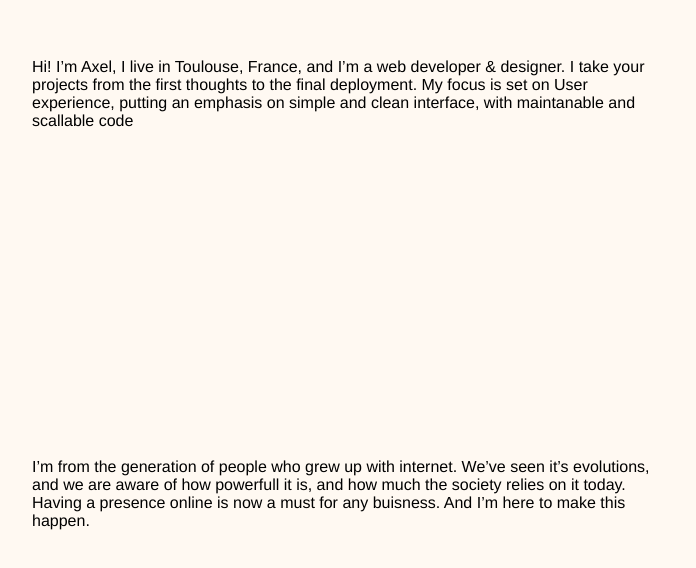
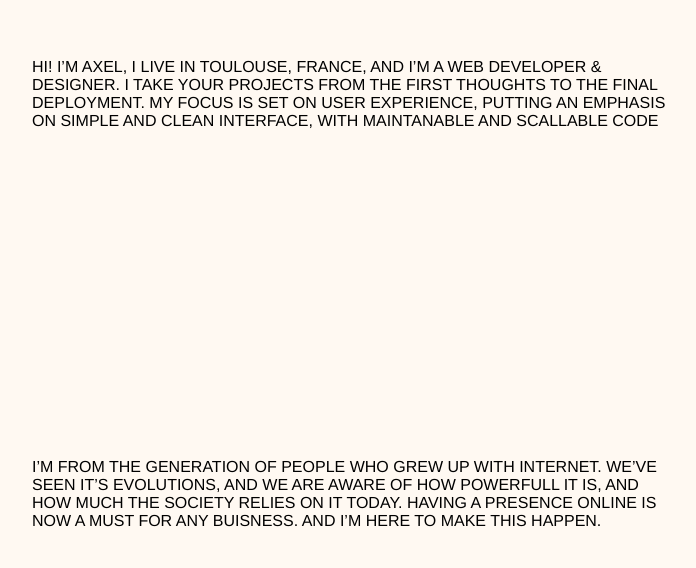
Before and after one commit to axelOngaro/portfolio-vue, a Vue app: page / in a window 1280 px wide. Shown: the part 906-1474 px from the top of the page, without its empty margins (288-984 px from the left). Built offline with nearby package versions, Linux system fonts and the light colour scheme.

Commit message:
Uppercased text

```diff
--- a/src/components/Presentation.vue
+++ b/src/components/Presentation.vue
@@ -1,16 +1,16 @@
 <template>
   <div class="presentation">
     <p class="me">
-      Hi! I’m Axel, I live in Toulouse, France, and I’m a web developer &
-      designer. I take your projects from the first thoughts to the final
-      deployment. My focus is set on User experience, putting an emphasis on
-      simple and clean interface, with maintanable and scallable code
+      HI! I’M AXEL, I LIVE IN TOULOUSE, FRANCE, AND I’M A WEB DEVELOPER &
+      DESIGNER. I TAKE YOUR PROJECTS FROM THE FIRST THOUGHTS TO THE FINAL
+      DEPLOYMENT. MY FOCUS IS SET ON USER EXPERIENCE, PUTTING AN EMPHASIS ON
+      SIMPLE AND CLEAN INTERFACE, WITH MAINTANABLE AND SCALLABLE CODE
     </p>
     <p class="me2">
-      I’m from the generation of people who grew up with internet. We’ve seen
-      it’s evolutions, and we are aware of how powerfull it is, and how much the
-      society relies on it today. Having a presence online is now a must for any
-      buisness. And I’m here to make this happen.
+      I’M FROM THE GENERATION OF PEOPLE WHO GREW UP WITH INTERNET. WE’VE SEEN
+      IT’S EVOLUTIONS, AND WE ARE AWARE OF HOW POWERFULL IT IS, AND HOW MUCH THE
+      SOCIETY RELIES ON IT TODAY. HAVING A PRESENCE ONLINE IS NOW A MUST FOR ANY
+      BUISNESS. AND I’M HERE TO MAKE THIS HAPPEN.
     </p>
   </div>
 </template>
```
